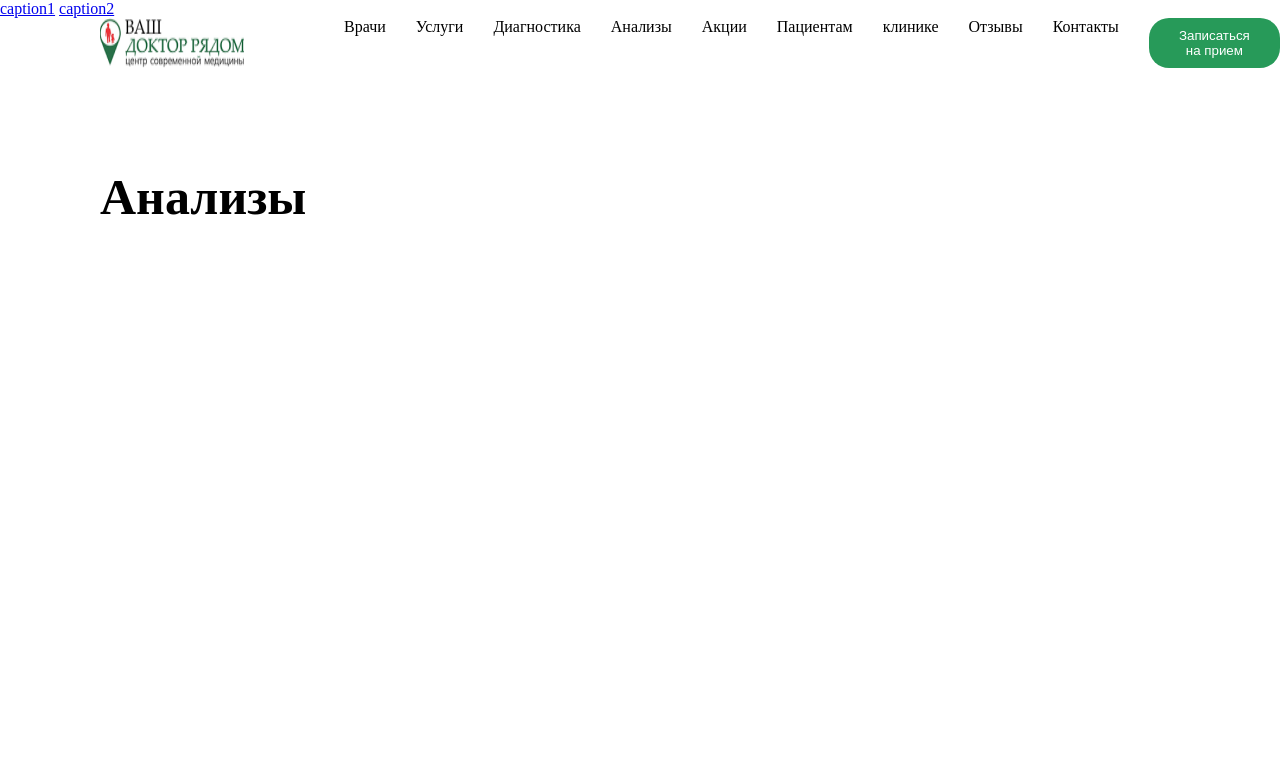
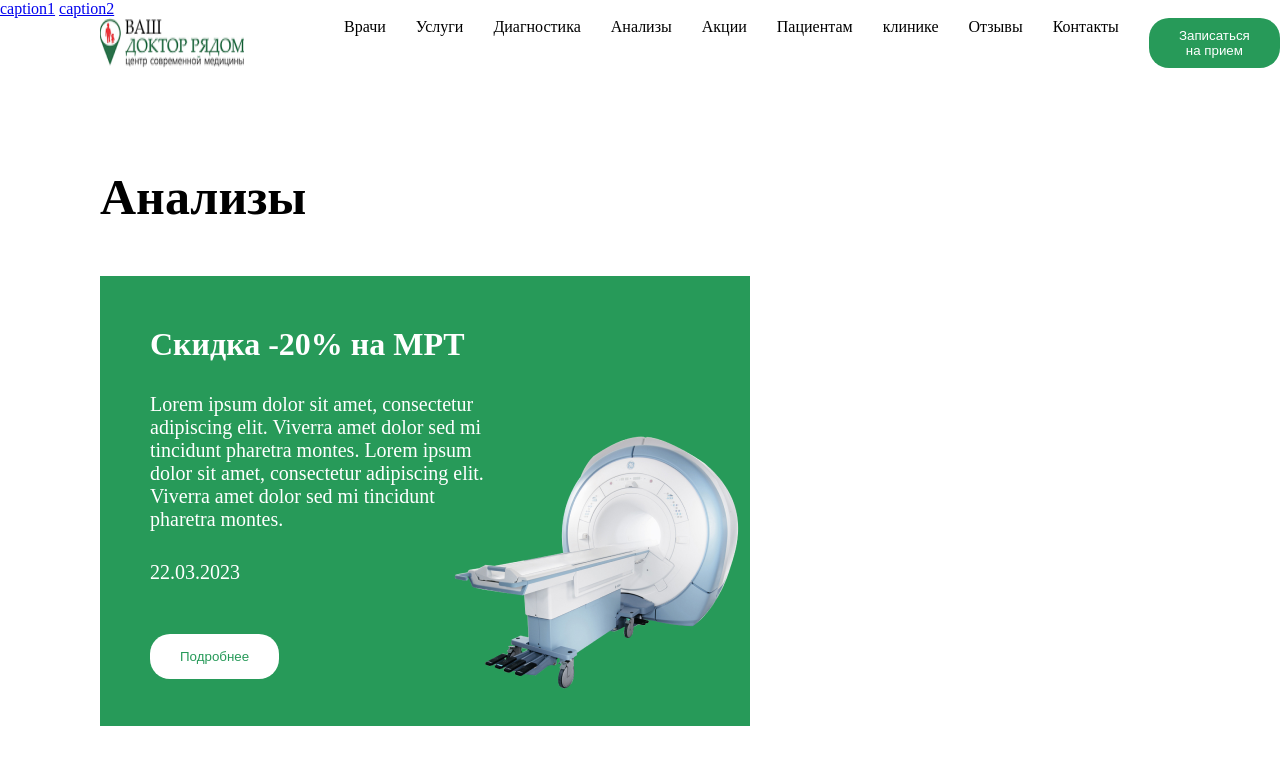
Before and after one commit to abulqosimibroimov5/home-task-16-teamlead, a plain HTML site: page index.html in a window 1280 px wide. Drawn offline with Linux system fonts and the light colour scheme.

Commit message:
salom5-salom8

```diff
--- a/index.html
+++ b/index.html
@@ -27,5 +27,12 @@
     <div class="salom3">
         <h1 class="salom4">Анализы</h1>
     </div>
+    <div class="salom5">
+        <h1>Скидка -20% на МРТ</h1>
+        <p class="salom8">Lorem ipsum dolor sit amet, consectetur<br> adipiscing elit. Viverra amet dolor sed mi<br> tincidunt pharetra montes. Lorem ipsum<br> dolor sit amet, consectetur adipiscing elit.<br> Viverra amet dolor sed mi tincidunt<br> pharetra montes.</p>
+        <p class="salom8">22.03.2023</p>
+        <button class="salom7">Подробнее</button>
+        <img class="salom6" src="./image 4.png" alt="">
+    </div>
 </body>
 </html>
--- a/style.css
+++ b/style.css
@@ -24,3 +24,28 @@
 .salom4{
     font-size: 50px;
 }
+.salom5{
+    height: 350px;
+    color: white;
+    margin-top: 50px;
+    margin-left: 100px;
+    width: 550px;
+    padding: 50px;
+    background-color: #279A59;
+}
+.salom6{
+    margin-top: -250px;
+    margin-left: 300px;
+}
+.salom7{
+    margin-top: 50px;
+    background-color: white;
+    color: #279A59;
+    padding: 15px 30px;
+    border: none;
+    border-radius: 20px;
+}
+.salom8{
+    font-size: 20px;
+    margin-top: 30px;
+}
```
